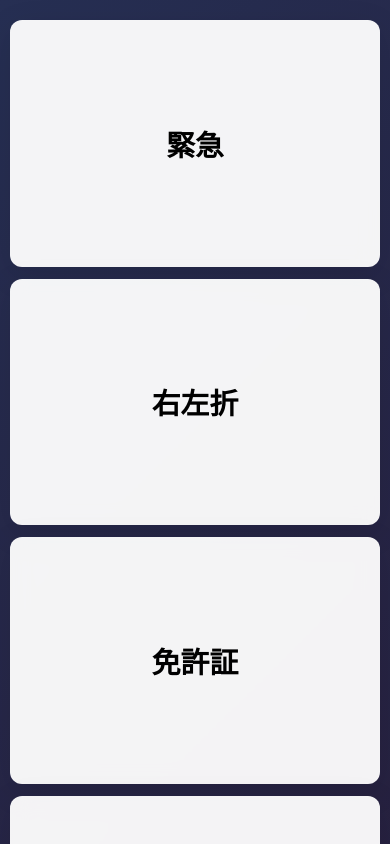
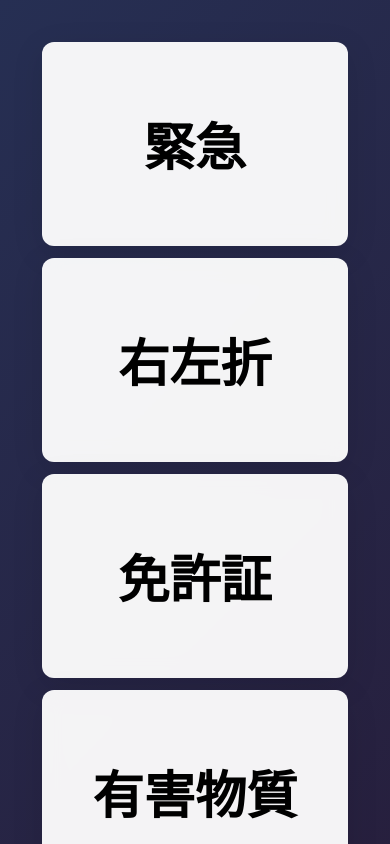
Before and after one commit to GaryWintle/jdt-flashcards, a React (Vite) app: page / in a window 390 px wide. Shown: the top 844 px of the page. Built offline with nearby package versions, Linux system fonts and the light colour scheme.

Commit message:
CSS alterations

```diff
--- a/src/styles.css
+++ b/src/styles.css
@@ -21,7 +21,7 @@ body {
 
 .flashcards div {
   font-weight: 600;
-  font-size: clamp(1.8rem, 4vw, 3.4rem);
+  font-size: clamp(3.2rem, 4vw, 3.4rem);
   border: none;
   background: rgba(255, 255, 255, 0.95);
   backdrop-filter: blur(10px);
@@ -90,8 +90,8 @@ div.selected:hover {
 
   .flashcards {
     grid-template-columns: 1fr;
-    gap: 16px;
-    padding: 10px 0;
+    gap: 24px;
+    padding: 32px 32px;
   }
 
   .flashcards div {
```
